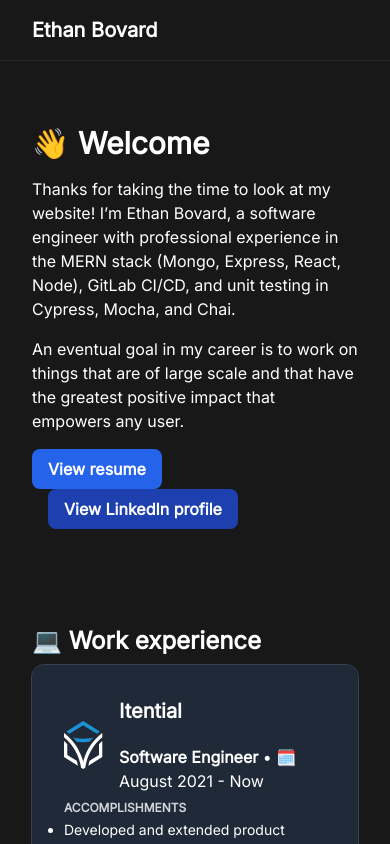
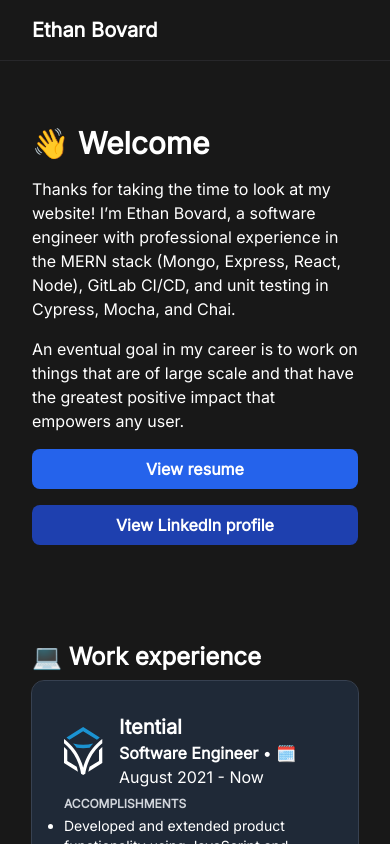
Before and after one commit to LeftPhalange/leftphalange.github.io, a React (Create React App) app: page / in a window 390 px wide. Shown: the top 844 px of the page. Built offline with nearby package versions, Linux system fonts and the light colour scheme.

Commit message:
Improved responsive design on portfolio

```diff
--- a/src/views/Landing.tsx
+++ b/src/views/Landing.tsx
@@ -13,7 +13,7 @@ function Landing() {
           An eventual goal in my career is to work on things that are of large scale and that have the greatest positive impact that empowers
           any user.
         </span>
-        <div className="flex-row space-x-4">
+        <div className="flex flex-col space-y-4 sm:flex-row sm:space-x-4 sm:space-y-0">
           <Button url="/Resume_Portfolio.pdf" text="View resume" color="bg-blue-600" />
           <Button url="https://linkedin.com/in/ethan-bovard" text="View LinkedIn profile" color="bg-blue-800" />
         </div>
--- a/src/views/components/subviews/Button.tsx
+++ b/src/views/components/subviews/Button.tsx
@@ -1,5 +1,5 @@
 export default function Button ({url, text, color}: {url: string, text: string, color: string}) {
-    const style = `text-base font-semibold rounded-lg px-4 py-2 ${color} w-fit`
+    const style = `text-base font-semibold rounded-lg px-4 py-2 ${color} w-full sm:w-fit`
     return (
         <a href={url}>
             <button className={style}>{text}</button>
--- a/src/views/components/views/CardView.tsx
+++ b/src/views/components/views/CardView.tsx
@@ -40,8 +40,8 @@ function processComponent(type: string, contents: any) {
             <div className="flex-1 flex-row">
                 <div className="flex flex-row space-x-4 items-center">
                     <img src={contents["logo"]} className="w-12 h-12" />
-                    <div className="grid grid-rows-2 max-w-full">
-                        <span className="text-xl font-semibold">{contents["name"]}</span>
+                    <div className="flex flex-col max-w-full">
+                        <span className="text-xl font-semibold w-fit">{contents["name"]}</span>
                         <span className="text-base">
                             {returnLink(contents.subheading.value)} • 🗓️ {contents.dates.join(" - ")}
                         </span>
```
